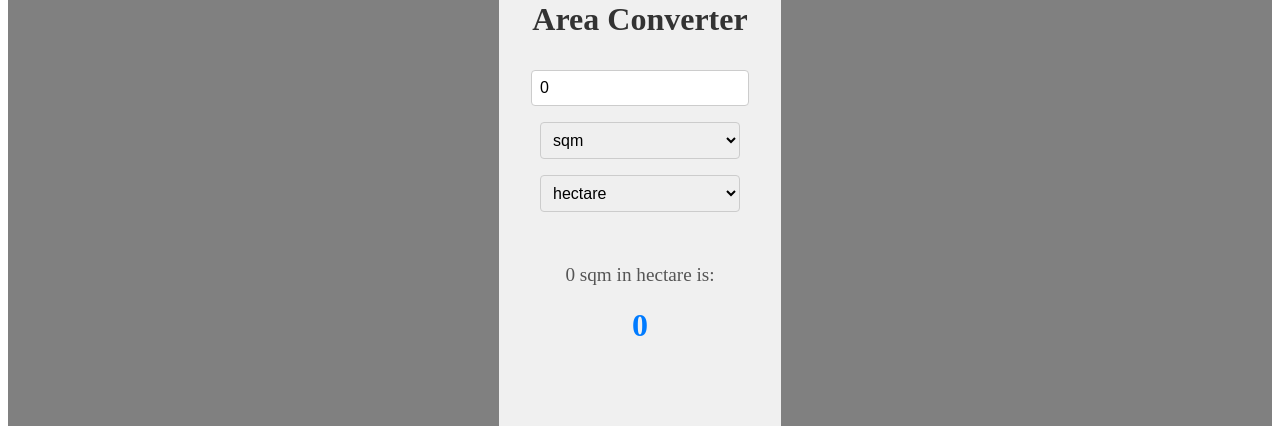
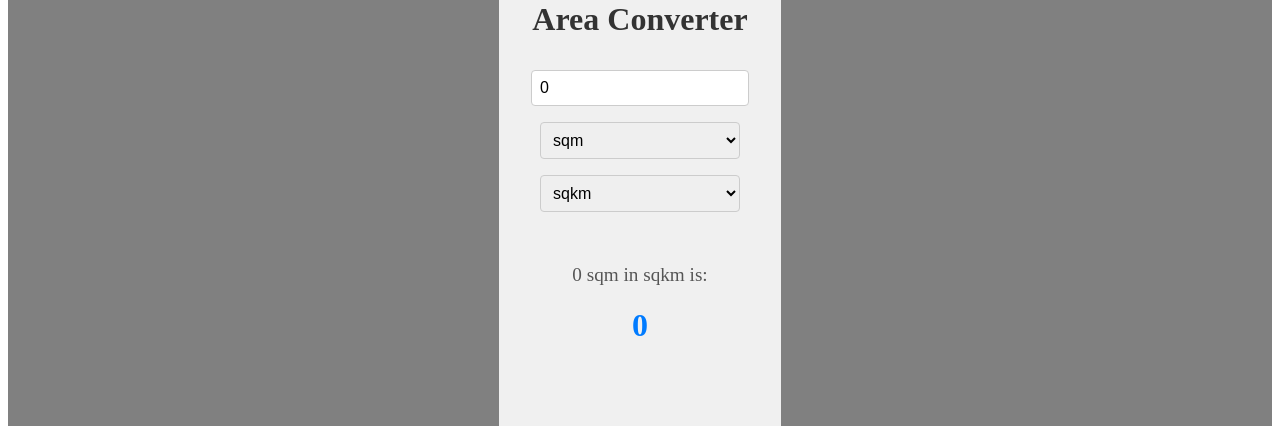
Before and after one commit to Bakjob/1DV610-A3, a Vue app: page /area in a window 1280 px wide. Shown: the part 328-754 px from the top of the page. Built offline with nearby package versions, Linux system fonts and the light colour scheme.

Commit message:
extracted copy pasted template from every view into a separate component for ease of use.

```diff
--- a/index.html
+++ b/index.html
@@ -4,7 +4,7 @@
     <meta charset="UTF-8">
     <link rel="icon" href="/favicon.ico">
     <meta name="viewport" content="width=device-width, initial-scale=1.0">
-    <title>Vite App</title>
+    <title>Converter website</title>
   </head>
   <body>
     <div id="app"></div>
--- /dev/null
+++ b/src/components/ConverterComponent.vue
@@ -0,0 +1,47 @@
+<template>
+  <div class="container">
+    <h1>{{ title }}</h1>
+    <div class="converter">
+      <input v-model="inputValue" type="number" placeholder="Enter value" />
+      <select v-model="fromUnit">
+        <option v-for="unit in units" :key="unit.value" :value="unit.value">
+          {{ unit.label }}
+        </option>
+      </select>
+      <select v-model="toUnit">
+        <option v-for="unit in units" :key="unit.value" :value="unit.value">
+          {{ unit.label }}
+        </option>
+      </select>
+    </div>
+    <div v-if="result !== null" class="result">
+      <p>{{ inputValue }} {{ fromUnit }} in {{ toUnit }} is:</p>
+      <h1>{{ result }}</h1>
+    </div>
+  </div>
+</template>
+
+<script setup>
+import { ref, computed } from 'vue'
+
+const props = defineProps({
+  title: String,
+  units: Array,
+  converterMethod: Function,
+  defaultFromUnit: String,
+  defaultToUnit: String,
+})
+
+const inputValue = ref(0)
+const fromUnit = ref(props.defaultFromUnit)
+const toUnit = ref(props.defaultToUnit)
+
+const result = computed(() => {
+  try {
+    return props.converterMethod(inputValue.value, fromUnit.value, toUnit.value)
+  } catch (error) {
+    console.error(error.message)
+    return null
+  }
+})
+</script>
--- a/src/views/AreaConverterView.vue
+++ b/src/views/AreaConverterView.vue
@@ -1,10 +1,6 @@
 <script setup>
 import { UnitConverter } from '../lib/UnitConverter/UnitConverter'
-import { ref, computed } from 'vue'
-
-const inputValue = ref(0)
-const fromUnit = ref('sqm')
-const toUnit = ref('hectare')
+import ConverterComponent from '../components/ConverterComponent.vue'
 
 const converter = new UnitConverter()
 
@@ -21,39 +17,17 @@ const areaUnits = [
   { value: 'hectare', label: 'hectare' },
 ]
 
-const result = computed(() => {
-  try {
-    return converter.areaConverter(
-      inputValue.value,
-      fromUnit.value,
-      toUnit.value,
-    )
-  } catch (error) {
-    console.error(error.message)
-    return null
-  }
-})
+const converterMethod = (value, fromUnit, toUnit) => {
+  return converter.areaConverter(value, fromUnit, toUnit)
+}
 </script>
 
 <template>
-  <div class="container">
-    <h1>Area Converter</h1>
-    <div class="converter">
-      <input v-model="inputValue" type="number" placeholder="Enter value" />
-      <select v-model="fromUnit">
-        <option v-for="unit in areaUnits" :key="unit.value" :value="unit.value">
-          {{ unit.label }}
-        </option>
-      </select>
-      <select v-model="toUnit">
-        <option v-for="unit in areaUnits" :key="unit.value" :value="unit.value">
-          {{ unit.label }}
-        </option>
-      </select>
-    </div>
-    <div v-if="result !== null" class="result">
-      <p>{{ inputValue }} {{ fromUnit }} in {{ toUnit }} is:</p>
-      <h1>{{ result }}</h1>
-    </div>
-  </div>
+  <ConverterComponent
+    title="Area Converter"
+    :units="areaUnits"
+    :converterMethod="converterMethod"
+    defaultFromUnit="sqm"
+    defaultToUnit="sqkm"
+  />
 </template>
--- a/src/views/LengthConverterView.vue
+++ b/src/views/LengthConverterView.vue
@@ -1,10 +1,6 @@
 <script setup>
 import { UnitConverter } from '../lib/UnitConverter/UnitConverter'
-import { ref, computed } from 'vue'
-
-const inputValue = ref(0)
-const fromUnit = ref('meters')
-const toUnit = ref('kilometers')
+import ConverterComponent from '../components/ConverterComponent.vue'
 
 const converter = new UnitConverter()
 
@@ -17,39 +13,17 @@ const lengthUnits = [
   { value: 'miles', label: 'Miles' },
 ]
 
-const result = computed(() => {
-  try {
-    return converter.lengthConverter(
-      inputValue.value,
-      fromUnit.value,
-      toUnit.value,
-    )
-  } catch (error) {
-    console.error(error.message)
-    return null
-  }
-})
+const converterMethod = (value, fromUnit, toUnit) => {
+  return converter.lengthConverter(value, fromUnit, toUnit)
+}
 </script>
 
 <template>
-    <div class="container">
-      <h1>Length Converter</h1>
-      <div class="converter">
-        <input v-model="inputValue" type="number" placeholder="Enter value" />
-        <select v-model="fromUnit">
-          <option v-for="unit in lengthUnits" :key="unit.value" :value="unit.value">
-            {{ unit.label }}
-          </option>
-        </select>
-        <select v-model="toUnit">
-          <option v-for="unit in lengthUnits" :key="unit.value" :value="unit.value">
-            {{ unit.label }}
-          </option>
-        </select>
-      </div>
-      <div v-if="result !== null" class="result">
-        <p>{{ inputValue }} {{ fromUnit }} in {{ toUnit }} is:</p>
-        <h1>{{ result }}</h1>
-      </div>
-    </div>
-  </template>
+  <ConverterComponent
+    title="Length Converter"
+    :units="lengthUnits"
+    :converterMethod="converterMethod"
+    defaultFromUnit="meters"
+    defaultToUnit="kilometers"
+  />
+</template>
--- a/src/views/SpeedConverterView.vue
+++ b/src/views/SpeedConverterView.vue
@@ -1,53 +1,27 @@
 <script setup>
 import { UnitConverter } from '../lib/UnitConverter/UnitConverter'
-import { ref, computed } from 'vue'
-
-const inputValue = ref(0)
-const fromUnit = ref('mph')
-const toUnit = ref('knots')
+import ConverterComponent from '../components/ConverterComponent.vue'
 
 const converter = new UnitConverter()
 
 const speedUnits = [
-    { label: 'Miles per hour', value: 'mph' },
-    { label: 'Kilometers per hour', value: 'kmh' },
-    { label: 'Meters per second', value: 'ms' },
-    { label: 'Knots', value: 'knots' },
+  { label: 'Miles per hour', value: 'mph' },
+  { label: 'Kilometers per hour', value: 'kmh' },
+  { label: 'Meters per second', value: 'ms' },
+  { label: 'Knots', value: 'knots' },
 ]
 
-const result = computed(() => {
-  try {
-    return converter.speedConverter(
-      inputValue.value,
-      fromUnit.value,
-      toUnit.value,
-    )
-  } catch (error) {
-    console.error(error.message)
-    return null
-  }
-})
+const converterMethod = (value, fromUnit, toUnit) => {
+  return converter.speedConverter(value, fromUnit, toUnit)
+}
 </script>
 
 <template>
-    <div class="container">
-        <h1>Speed Converter</h1>
-        <div class="converter">
-        <input v-model="inputValue" type="number" placeholder="Enter value" />
-        <select v-model="fromUnit">
-            <option v-for="unit in speedUnits" :key="unit.value" :value="unit.value">
-            {{ unit.label }}
-            </option>
-        </select>
-        <select v-model="toUnit">
-            <option v-for="unit in speedUnits" :key="unit.value" :value="unit.value">
-            {{ unit.label }}
-            </option>
-        </select>
-        </div>
-        <div v-if="result !== null" class="result">
-        <p>{{ inputValue }} {{ fromUnit }} in {{ toUnit }} is:</p>
-        <h1>{{ result }}</h1>
-        </div>
-    </div>
+  <ConverterComponent
+    title="Speed Converter"
+    :units="speedUnits"
+    :converterMethod="converterMethod"
+    defaultFromUnit="mph"
+    defaultToUnit="knots"
+  />
 </template>
--- a/src/views/TempConverterView.vue
+++ b/src/views/TempConverterView.vue
@@ -1,10 +1,6 @@
 <script setup>
 import { UnitConverter } from '../lib/UnitConverter/UnitConverter'
-import { ref, computed } from 'vue'
-
-const inputValue = ref(0)
-const fromUnit = ref('celsius')
-const toUnit = ref('fahrenheit')
+import ConverterComponent from '../components/ConverterComponent.vue'
 
 const converter = new UnitConverter()
 
@@ -14,39 +10,17 @@ const tempUnits = [
     { label: 'Kelvin', value: 'kelvin' },
 ]
 
-const result = computed(() => {
-  try {
-    return converter.tempConverter(
-      inputValue.value,
-      fromUnit.value,
-      toUnit.value,
-    )
-  } catch (error) {
-    console.error(error.message)
-    return null
-  }
-})
+const converterMethod = (value, fromUnit, toUnit) => {
+  return converter.tempConverter(value, fromUnit, toUnit)
+}
 </script>
 
 <template>
-  <div class="container">
-    <h1>Temp Converter</h1>
-    <div class="converter">
-      <input v-model="inputValue" type="number" placeholder="Enter value" />
-      <select v-model="fromUnit">
-        <option v-for="unit in tempUnits" :key="unit.value" :value="unit.value">
-          {{ unit.label }}
-        </option>
-      </select>
-      <select v-model="toUnit">
-        <option v-for="unit in tempUnits" :key="unit.value" :value="unit.value">
-          {{ unit.label }}
-        </option>
-      </select>
-    </div>
-    <div v-if="result !== null" class="result">
-      <p>{{ inputValue }} {{ fromUnit }} in {{ toUnit }} is:</p>
-      <h1>{{ result }}</h1>
-    </div>
-  </div>
+  <ConverterComponent
+    title="Temperature Converter"
+    :units="tempUnits"
+    :converterMethod="converterMethod"
+    defaultFromUnit="celsius"
+    defaultToUnit="fahrenheit"
+  />
 </template>
--- a/src/views/TimeConverterView.vue
+++ b/src/views/TimeConverterView.vue
@@ -1,10 +1,6 @@
 <script setup>
 import { UnitConverter } from '../lib/UnitConverter/UnitConverter'
-import { ref, computed } from 'vue'
-
-const inputValue = ref(0)
-const fromUnit = ref('seconds')
-const toUnit = ref('minutes')
+import ConverterComponent from '../components/ConverterComponent.vue'
 
 const converter = new UnitConverter()
 
@@ -19,39 +15,17 @@ const timeUnits = [
     { label: 'Picoseconds', value: 'picoseconds' },
 ]
 
-const result = computed(() => {
-  try {
-    return converter.timeConverter(
-      inputValue.value,
-      fromUnit.value,
-      toUnit.value,
-    )
-  } catch (error) {
-    console.error(error.message)
-    return null
-  }
-})
+const converterMethod = (value, fromUnit, toUnit) => {
+  return converter.timeConverter(value, fromUnit, toUnit)
+}
 </script>
 
 <template>
-    <div class="container">
-        <h1>Time Converter</h1>
-        <div class="converter">
-        <input v-model="inputValue" type="number" placeholder="Enter value" />
-        <select v-model="fromUnit">
-            <option v-for="unit in timeUnits" :key="unit.value" :value="unit.value">
-            {{ unit.label }}
-            </option>
-        </select>
-        <select v-model="toUnit">
-            <option v-for="unit in timeUnits" :key="unit.value" :value="unit.value">
-            {{ unit.label }}
-            </option>
-        </select>
-        </div>
-        <div v-if="result !== null" class="result">
-        <p>{{ inputValue }} {{ fromUnit }} in {{ toUnit }} is:</p>
-        <h1>{{ result }}</h1>
-        </div>
-    </div>
+  <ConverterComponent
+    title="Time Converter"
+    :units="timeUnits"
+    :converterMethod="converterMethod"
+    defaultFromUnit="seconds"
+    defaultToUnit="minutes"
+  />
 </template>
--- a/src/views/VolumeConverterView.vue
+++ b/src/views/VolumeConverterView.vue
@@ -1,10 +1,6 @@
 <script setup>
 import { UnitConverter } from '../lib/UnitConverter/UnitConverter'
-import { ref, computed } from 'vue'
-
-const inputValue = ref(0)
-const fromUnit = ref('liters')
-const toUnit = ref('milliliters')
+import ConverterComponent from '../components/ConverterComponent.vue'
 
 const converter = new UnitConverter()
 
@@ -17,39 +13,17 @@ const volumeUnits = [
     { label: 'Cups', value: 'cups' },
 ]
 
-const result = computed(() => {
-  try {
-    return converter.volumeConverter(
-      inputValue.value,
-      fromUnit.value,
-      toUnit.value,
-    )
-  } catch (error) {
-    console.error(error.message)
-    return null
-  }
-})
+const converterMethod = (value, fromUnit, toUnit) => {
+  return converter.volumeConverter(value, fromUnit, toUnit)
+}
 </script>
 
 <template>
-    <div class="container">
-        <h1>Volume Converter</h1>
-        <div class="converter">
-        <input v-model="inputValue" type="number" placeholder="Enter value" />
-        <select v-model="fromUnit">
-            <option v-for="unit in volumeUnits" :key="unit.value" :value="unit.value">
-            {{ unit.label }}
-            </option>
-        </select>
-        <select v-model="toUnit">
-            <option v-for="unit in volumeUnits" :key="unit.value" :value="unit.value">
-            {{ unit.label }}
-            </option>
-        </select>
-        </div>
-        <div v-if="result !== null" class="result">
-        <p>{{ inputValue }} {{ fromUnit }} in {{ toUnit }} is:</p>
-        <h1>{{ result }}</h1>
-        </div>
-    </div>
+  <ConverterComponent
+    title="Volume Converter"
+    :units="volumeUnits"
+    :converterMethod="converterMethod"
+    defaultFromUnit="liters"
+    defaultToUnit="milliliters"
+  />
 </template>
--- a/src/views/WeightConverterView.vue
+++ b/src/views/WeightConverterView.vue
@@ -1,10 +1,6 @@
 <script setup>
 import { UnitConverter } from '../lib/UnitConverter/UnitConverter'
-import { ref, computed } from 'vue'
-
-const inputValue = ref(0)
-const fromUnit = ref('kilograms')
-const toUnit = ref('grams')
+import ConverterComponent from '../components/ConverterComponent.vue'
 
 const converter = new UnitConverter()
 
@@ -16,39 +12,17 @@ const weightUnits = [
     { label: 'Stones', value: 'stones' },
 ]
 
-const result = computed(() => {
-  try {
-    return converter.weightConverter(
-      inputValue.value,
-      fromUnit.value,
-      toUnit.value,
-    )
-  } catch (error) {
-    console.error(error.message)
-    return null
-  }
-})
+const converterMethod = (value, fromUnit, toUnit) => {
+  return converter.weightConverter(value, fromUnit, toUnit)
+}
 </script>
 
 <template>
-    <div class="container">
-        <h1>Weight Converter</h1>
-        <div class="converter">
-        <input v-model="inputValue" type="number" placeholder="Enter value" />
-        <select v-model="fromUnit">
-            <option v-for="unit in weightUnits" :key="unit.value" :value="unit.value">
-            {{ unit.label }}
-            </option>
-        </select>
-        <select v-model="toUnit">
-            <option v-for="unit in weightUnits" :key="unit.value" :value="unit.value">
-            {{ unit.label }}
-            </option>
-        </select>
-        </div>
-        <div v-if="result !== null" class="result">
-        <p>{{ inputValue }} {{ fromUnit }} in {{ toUnit }} is:</p>
-        <h1>{{ result }}</h1>
-        </div>
-    </div>
+  <ConverterComponent
+    title="Weight Converter"
+    :units="weightUnits"
+    :converterMethod="converterMethod"
+    defaultFromUnit="kilograms"
+    defaultToUnit="grams"
+  />
 </template>
```
Also changed, not shown: 2 other files (tests, documents, lock files or other folders).
